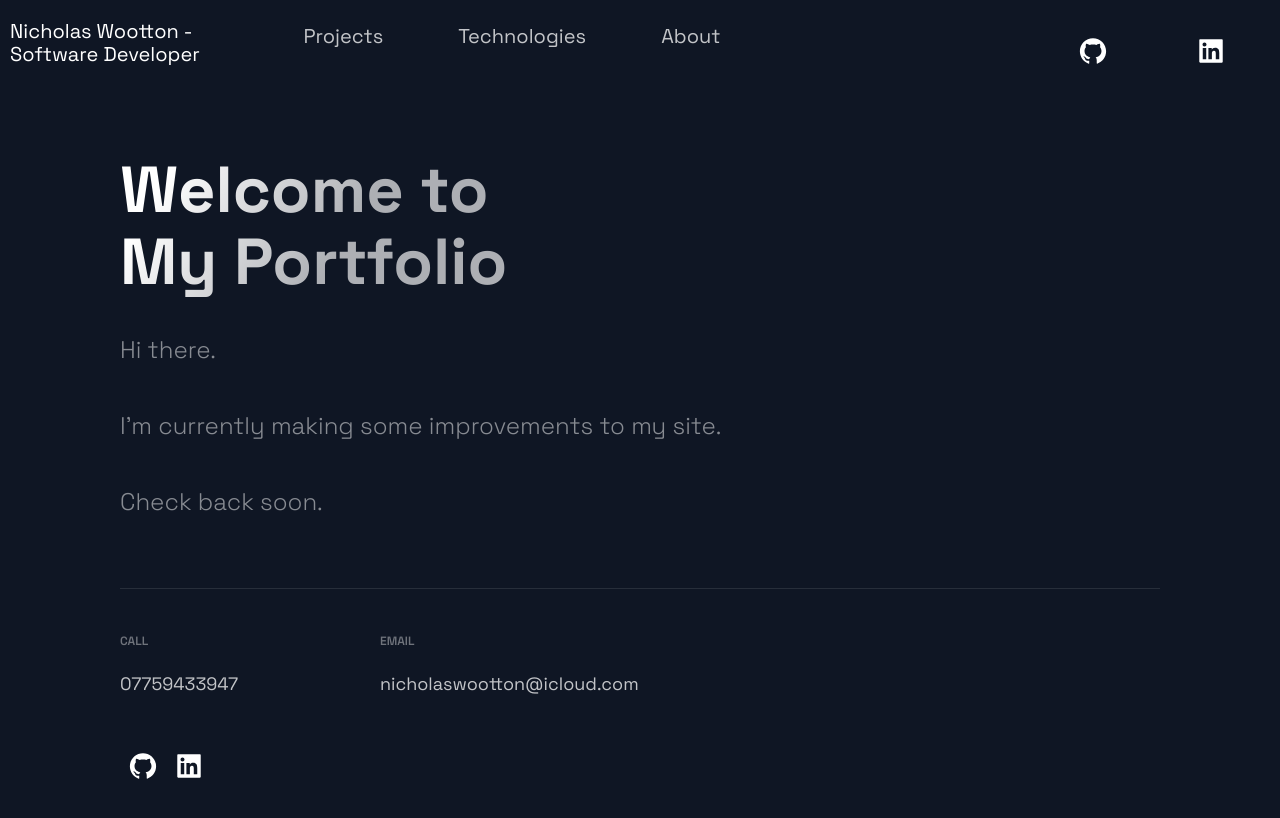
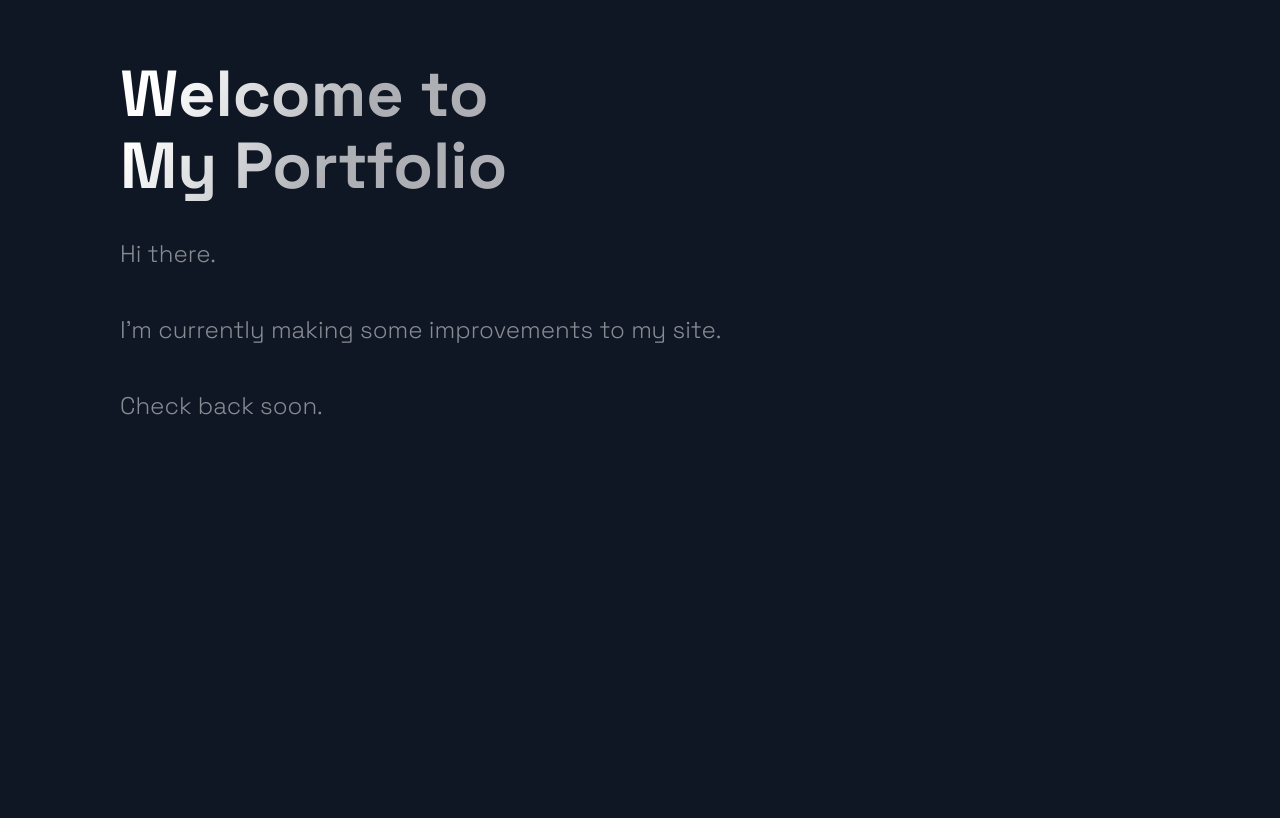
Before and after one commit to nickWoott/portfolio-page, a Next.js app: page / in a window 1280 px wide. Shown: the top 818 px of the page. Built offline with nearby package versions, Linux system fonts and the light colour scheme.

Commit message:
remove header and footer

```diff
--- a/src/layout/Layout.js
+++ b/src/layout/Layout.js
@@ -1,15 +1,15 @@
-import React from 'react'
+import React from "react";
 
-import Footer from '../components/Footer/Footer'
-import Header from '../components/Header/Header'
-import { Container } from './LayoutStyles'
+import Footer from "../components/Footer/Footer";
+import Header from "../components/Header/Header";
+import { Container } from "./LayoutStyles";
 
-export const Layout = ({children}) => {
+export const Layout = ({ children }) => {
   return (
     <Container>
-     <Header/>
-     <main>{children}</main>
-     <Footer/>
+      {/* <Header/> */}
+      <main>{children}</main>
+      {/* <Footer/> */}
     </Container>
-  )
-}
+  );
+};
```
